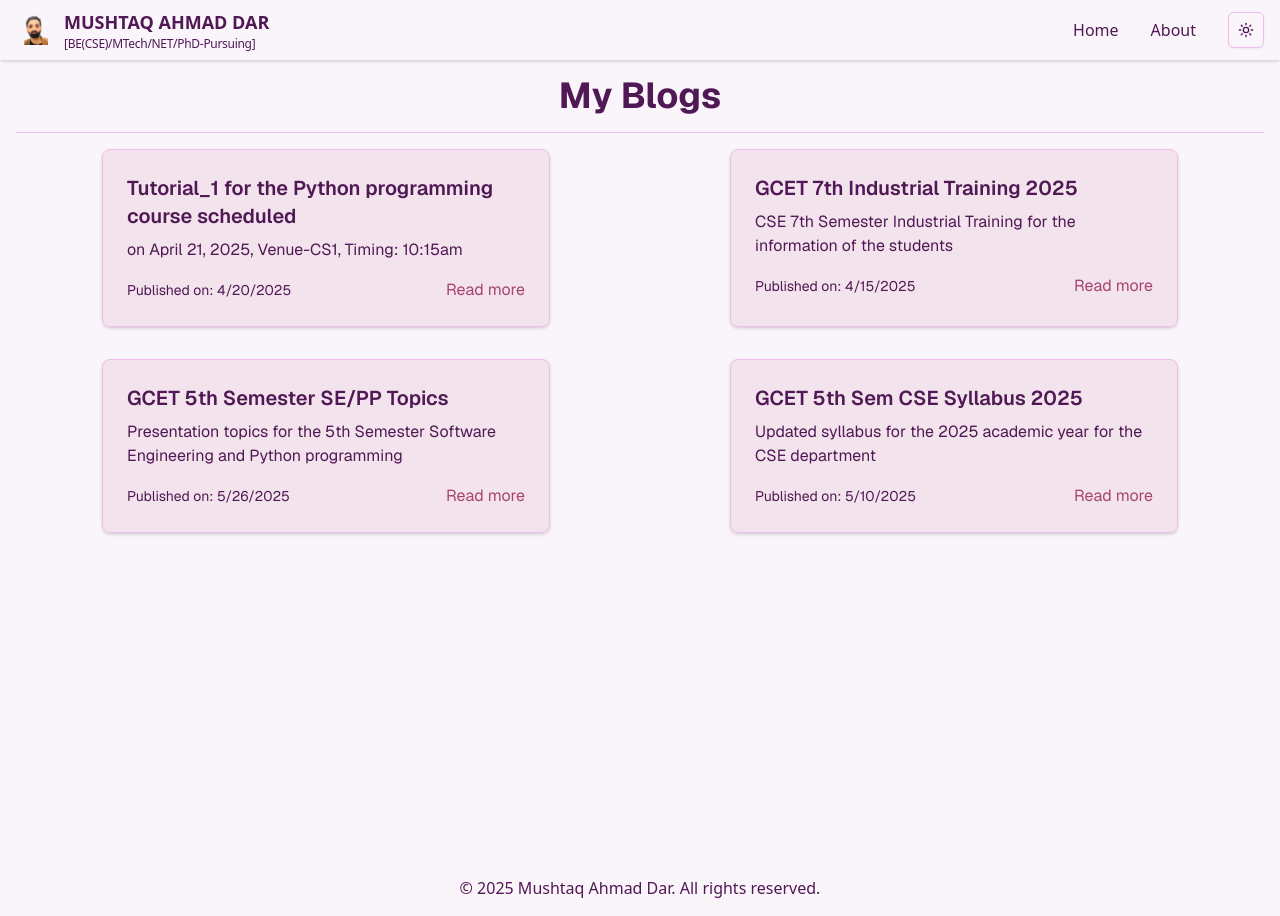
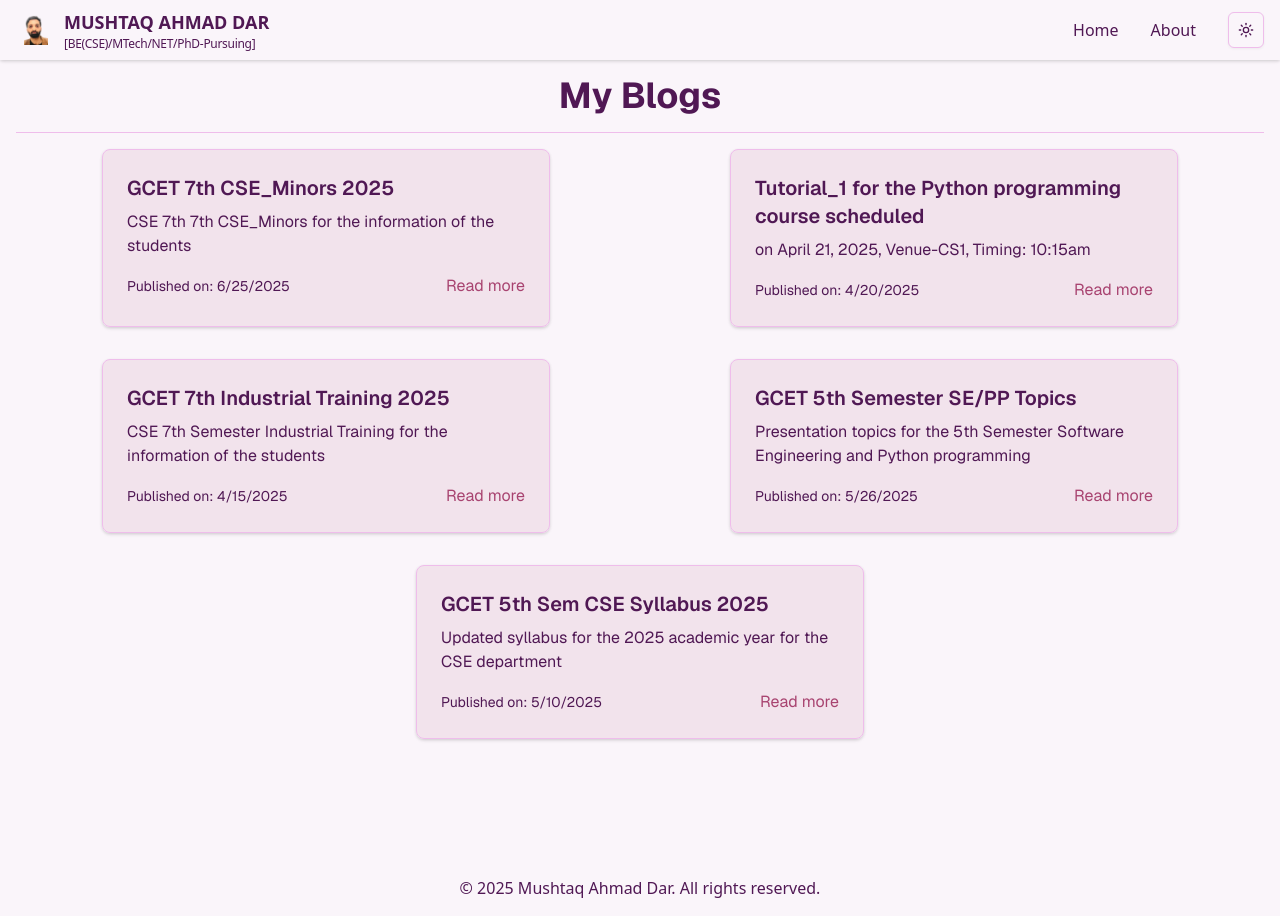
Before and after one commit to mushtaqdar1/blog-site-md, a Next.js app: page / in a window 1280 px wide. Built offline with nearby package versions, Linux system fonts and the light colour scheme.

Commit message:
Update: add Minor Projects

```diff
--- a/src/data/content.ts
+++ b/src/data/content.ts
@@ -1,4 +1,12 @@
 export default [
+   {
+    title: 'GCET 7th CSE_Minors 2025',
+    description:
+      'CSE 7th 7th CSE_Minors for the information of the students',
+    url: 'https://docs.google.com/spreadsheets/d/1WjD-lPmKH0tnUBkqFHMpLqVqcAJWB0Bo/edit?gid=732800756#gid=732800756',
+    image: 'assets/poetry.png',
+    publised_date: '2025-06-25',
+  },
   {
     title: 'Tutorial_1 for the Python programming course scheduled',
     description: 'on April 21, 2025, Venue-CS1, Timing: 10:15am',
```
Also changed, not shown: 2 other files (tests, documents, lock files or other folders).
